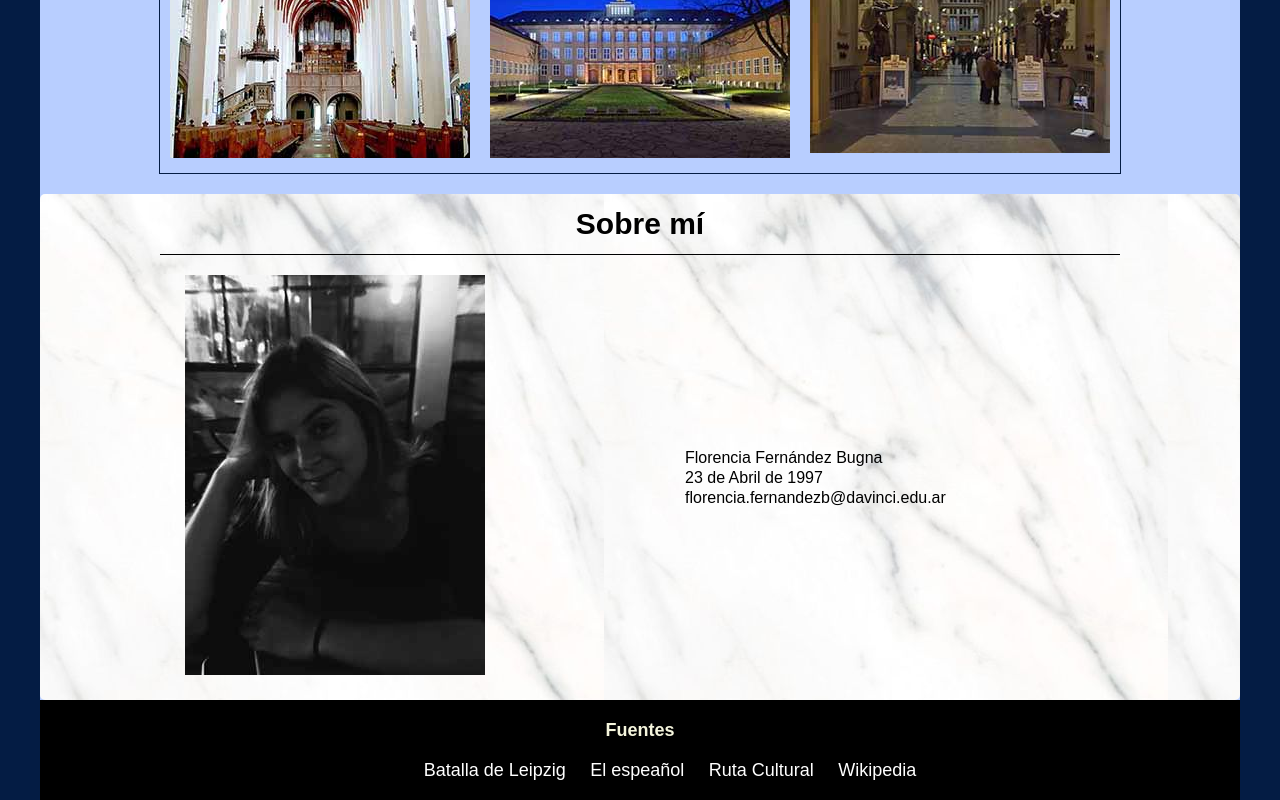
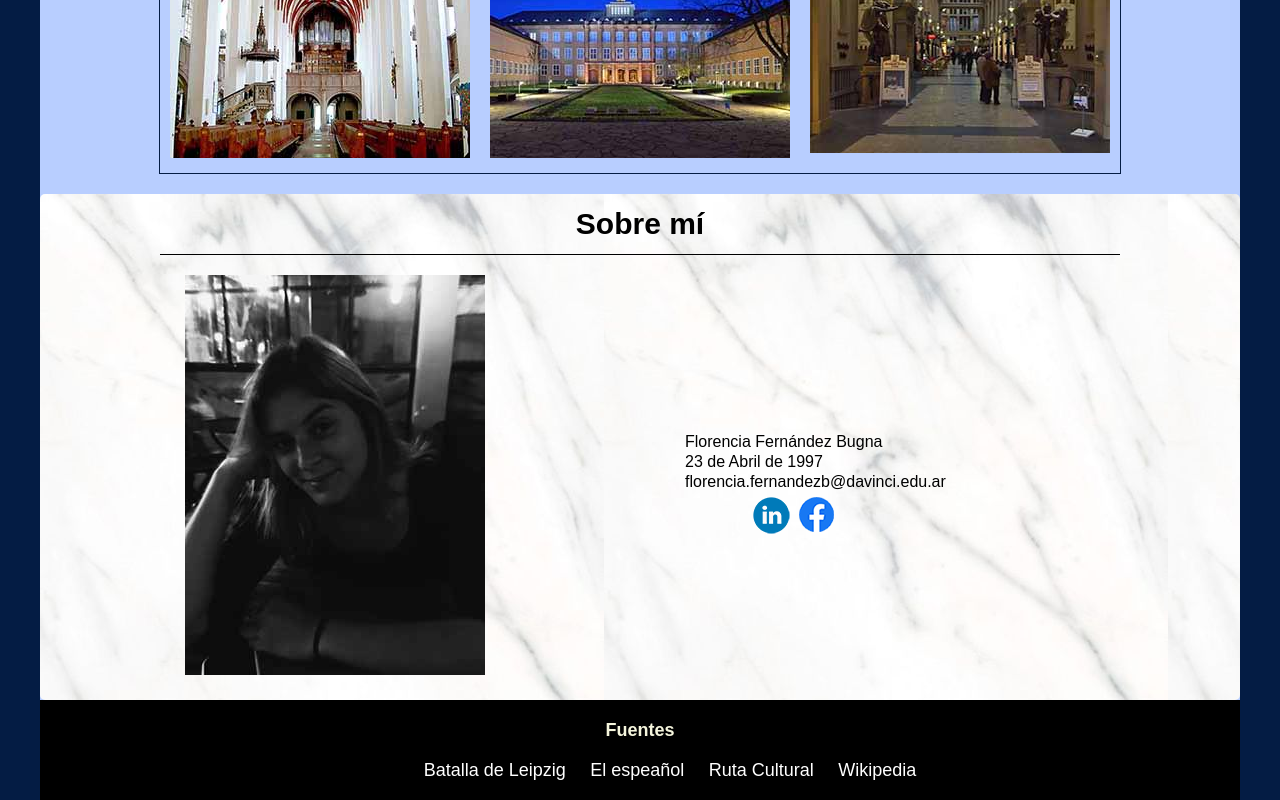
Before and after one commit to florfernandezb/maquetado-tp1, a plain HTML site: page index.html in a window 1280 px wide. Shown: the part 4177-4977 px from the top of the page. Drawn offline with Linux system fonts and the light colour scheme.

Commit message:
se agrega la social-media

```diff
--- a/index.html
+++ b/index.html
@@ -230,8 +230,8 @@
       <div class="card-content" id="card-6-content">
         <div class="card-6-col">
           <div class="img-container">
-            <img src="imagenes/zoo-leipzig.jpg" alt="Entrada del Zoologico de Leipzig"
-              title="Zoolog Garten" width="300" height="225" />
+            <img src="imagenes/zoo-leipzig.jpg" alt="Entrada del Zoologico de Leipzig" title="Zoolog Garten" width="300"
+              height="225" />
             <div class="card-6-text">
               <h3 class="card-6-title">Zoologico de Leipzig</h3>
               <p>Para los turistas interesados, el Zoo goza de una buena reputación, y las afueras están repletas de
@@ -241,8 +241,8 @@
             </div>
           </div>
           <div class="img-container">
-            <img src="imagenes/augustusplatz-600.jpg" width="300" height="225"
-              alt="Imagen de la Plaza de Augustusplatz" title="Plaza de Augustusplatz" />
+            <img src="imagenes/augustusplatz-600.jpg" width="300" height="225" alt="Imagen de la Plaza de Augustusplatz"
+              title="Plaza de Augustusplatz" />
             <div class="card-6-text">
               <h3 class="card-6-title">Plaza de Augustusplatz</h3>
               <p>
@@ -298,8 +298,8 @@
             </div>
           </div>
           <div class="img-container">
-            <img src="imagenes/museo-grassi.jpg" width="300" height="225"
-              alt="Entrada del Museo Grassi" title="Museo Geassi">
+            <img src="imagenes/museo-grassi.jpg" width="300" height="225" alt="Entrada del Museo Grassi"
+              title="Museo Geassi">
             <div class="card-6-text">
               <h3 class="card-6-title">Museo Geassi</h3>
               <p>
@@ -313,8 +313,8 @@
         </div>
         <div class="card-6-col">
           <div class="img-container">
-            <img src="imagenes/bach-Museum.jpg" width="300" height="225"
-              alt="Entrada del Museo de Bach" title="Museo de Bach" />
+            <img src="imagenes/bach-Museum.jpg" width="300" height="225" alt="Entrada del Museo de Bach"
+              title="Museo de Bach" />
             <div class="card-6-text">
               <h3 class="card-6-title">Museo de Bach</h3>
               <p>
@@ -325,8 +325,8 @@
             </div>
           </div>
           <div class="img-container">
-            <img src="imagenes/galeria-leipzig-768x1024.jpg" alt="Pasaje Mädler"
-              title="Interior del pasaje Mädler" width="300" height="450" />
+            <img src="imagenes/galeria-leipzig-768x1024.jpg" alt="Pasaje Mädler" title="Interior del pasaje Mädler"
+              width="300" height="450" />
             <div class="card-6-text">
               <h3 class="card-6-title">Pasaje Mädler</h3>
               <p>
@@ -363,6 +363,13 @@
             <li>23 de Abril de 1997</li>
             <li>florencia.fernandezb@davinci.edu.ar</li>
           </ul>
+          <div id="social-media">
+            <div class="social-media-container">
+              <a id="social-linkedin" href="https://www.linkedin.com/in/florenciafernandezb/"
+                target="_black">Linkedin</a></li>
+              <a id="social-facebook" href="https://www.facebook.com/Florencia.FernandezB/" target="_black">Facebook</a>
+            </div>
+          </div>
         </div>
       </div>
     </div>
--- a/styles.css
+++ b/styles.css
@@ -341,8 +341,42 @@ h2 {
     color: black;
 }
 
+.card-7-col ul {
+    margin-bottom: 0px;
+}
+
 .card-7-col li{
     list-style: none;
+}
+
+#social-media {
+    width: 300px;
+    bottom: 0px;
+}
+
+#social-linkedin {
+    font-size: 0px;
+    height: 40px;
+    width: 40px;
+    padding: 2px;
+    display: inline-block;
+    background-image: url(imagenes/linkedin.png);
+    background-repeat: no-repeat;
+}
+
+#social-facebook {
+    font-size: 0px;
+    height: 40px;
+    width: 40px;
+    display: inline-block;
+    background-image: url(imagenes/facebook.png);
+    background-repeat: no-repeat;
+}
+
+.social-media-container{
+    width: fit-content;
+    height: fit-content;
+    margin: auto;
 }
 /***************************** CARD 7 *****************************/
 
@@ -361,6 +395,7 @@ h2 {
 #card-8-content li {
     display: inline-block;
     margin-left: 20px;
+    color: black;
 }
 
 #card-8-content ul{
```
Also changed, not shown: imagenes/facebook.png (added), imagenes/linkedin.png (added), 2 other files.
